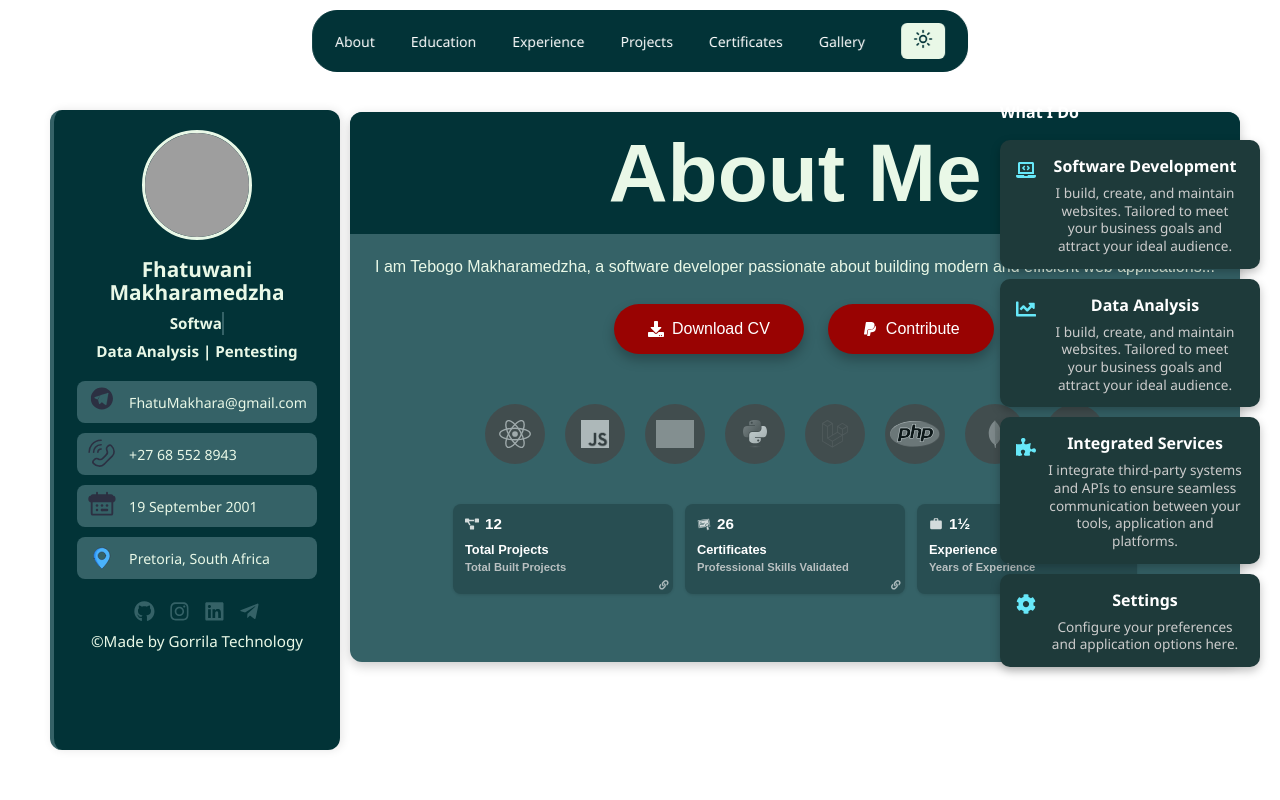
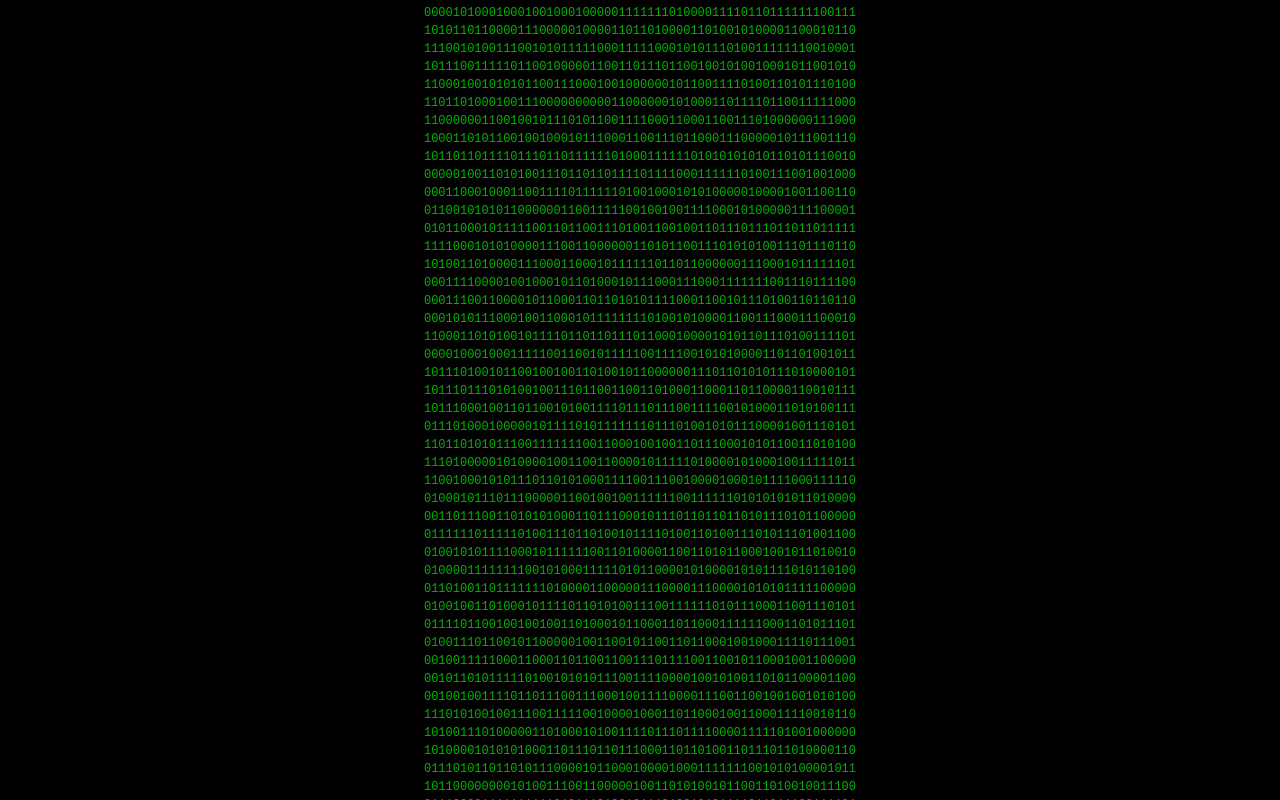
Before and after one commit to CodeboyTF/Personal-Profile-Website, a React (Vite) app: page / in a window 1280 px wide. Built offline with nearby package versions, Linux system fonts and the light colour scheme; grey boxes are pictures that could not be loaded.

Commit message:
Loading effect added

```diff
--- a/src/App.jsx
+++ b/src/App.jsx
@@ -1,14 +1,26 @@
-import React from "react";
+import React, { useState, useEffect } from "react";
 import NavbarMenu from "./GlobalComponents/navbar";
 import UrlIcon from "./GlobalComponents/UrlIcon";
+import Loading from "./GlobalComponents/Loading.jsx";
 
-function App() {
+export default function App() {
+  const [isLoading, setIsLoading] = useState(true);
+
+  useEffect(() => {
+    const timer = setTimeout(() => setIsLoading(false), 10000);
+    return () => clearTimeout(timer);
+  }, []);
+
   return (
     <>
-      <NavbarMenu />
-      <UrlIcon />
+      {isLoading ? (
+        <Loading />
+      ) : (
+        <>
+          <NavbarMenu />
+          <UrlIcon />
+        </>
+      )}
     </>
   );
 }
-
-export default App;
--- /dev/null
+++ b/src/GlobalComponents/Loading.jsx
@@ -0,0 +1,26 @@
+// src/GlobalComponents/Loading.jsx
+
+import React, { useEffect, useState } from "react";
+import "../Loading.css";
+
+export default function Loading() {
+  const [matrixText, setMatrixText] = useState("");
+
+  useEffect(() => {
+    const interval = setInterval(() => {
+      const chars = "01";
+      const lines = Array.from({ length: 50 }, () =>
+        Array.from({ length: 60 }, () => chars[Math.floor(Math.random() * chars.length)]).join("")
+      ).join("\n");
+      setMatrixText(lines);
+    }, 150);
+
+    return () => clearInterval(interval);
+  }, []);
+
+  return (
+    <div className="loading-screen">
+      <pre className="matrix-text">{matrixText}</pre>
+    </div>
+  );
+}
--- /dev/null
+++ b/src/Loading.css
@@ -0,0 +1,25 @@
+/* src/GlobalComponents/Loading.css */
+.loading-screen {
+  background-color: black;
+  color: #00ff00;
+  font-family: 'Courier New', Courier, monospace;
+  font-size: 12px;
+  white-space: pre;
+  overflow: hidden;
+  height: 100vh;
+  width: 100vw;
+  display: flex;
+  align-items: center;
+  justify-content: center;
+}
+
+.matrix-text {
+  animation: flicker 0.2s infinite;
+  text-align: left;
+}
+
+@keyframes flicker {
+  0%   { opacity: 1; }
+  50%  { opacity: 0.7; }
+  100% { opacity: 1; }
+}
```
